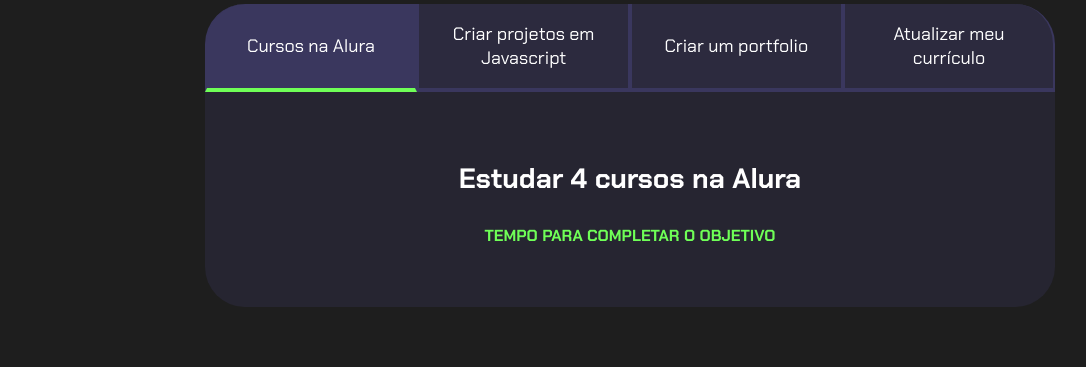
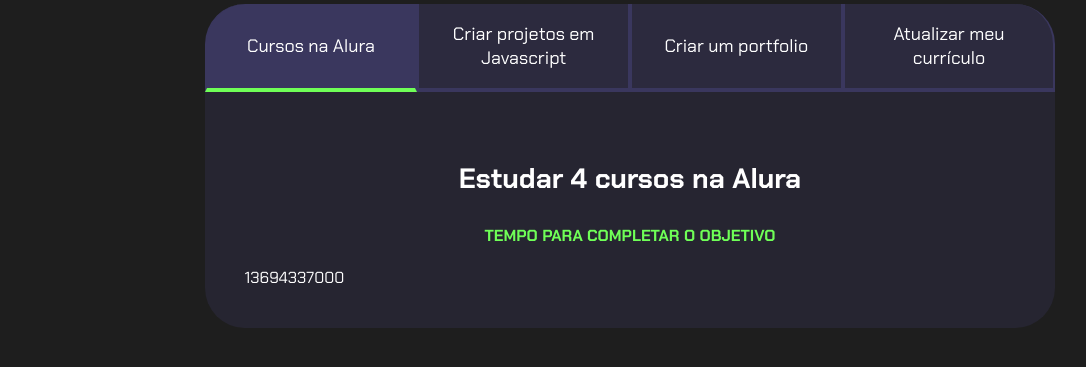
Before and after one commit to carolineeeesouzaaaa/Projeto-de-Vida, a plain HTML site: page index.html in a window 1280 px wide. Shown: the part 99-466 px from the top of the page, without its empty margins (10-1096 px from the left). Drawn offline with Linux system fonts and the light colour scheme.

Commit message:
Add files via upload

```diff
--- a/index.html
+++ b/index.html
@@ -26,6 +26,7 @@
                 <h4 class="aba-conteudo-titulo-secundario">
                     Tempo para completar o objetivo
                 </h4>
+                <div class="contador"></div>
             </div>
             <div class="aba-conteudo">
                 <h3 class="aba-conteudo-titulo-principal">
@@ -34,6 +35,7 @@
                 <h4 class="aba-conteudo-titulo-secundario">
                     Tempo para completar o objetivo
                 </h4>
+                <div class="contador"></div>
             </div>
             <div class="aba-conteudo">
                 <h3 class="aba-conteudo-titulo-principal">
@@ -42,6 +44,7 @@
                 <h4 class="aba-conteudo-titulo-secundario">
                     Tempo para completar o objetivo
                 </h4>
+                <div class="contador"></div>
             </div>
             <div class="aba-conteudo">
                 <h3 class="aba-conteudo-titulo-principal">
@@ -50,6 +53,7 @@
                 <h4 class="aba-conteudo-titulo-secundario">
                     Tempo para completar o objetivo
                 </h4>
+                <div class="contador"></div>
             </div>
         </div>
     </div>
--- a/main.js
+++ b/main.js
@@ -13,3 +13,9 @@
         textos[i].classList.add("ativo");
     }
 }
+
+const contadores = document.querySelectorAll(".contador");
+const tempoObjetivo1 = new Date("2025-10-05T00:00:00");
+let tempoAtual = new Date();
+
+contadores[0].textContent = tempoObjetivo1 - tempoAtual;
```
